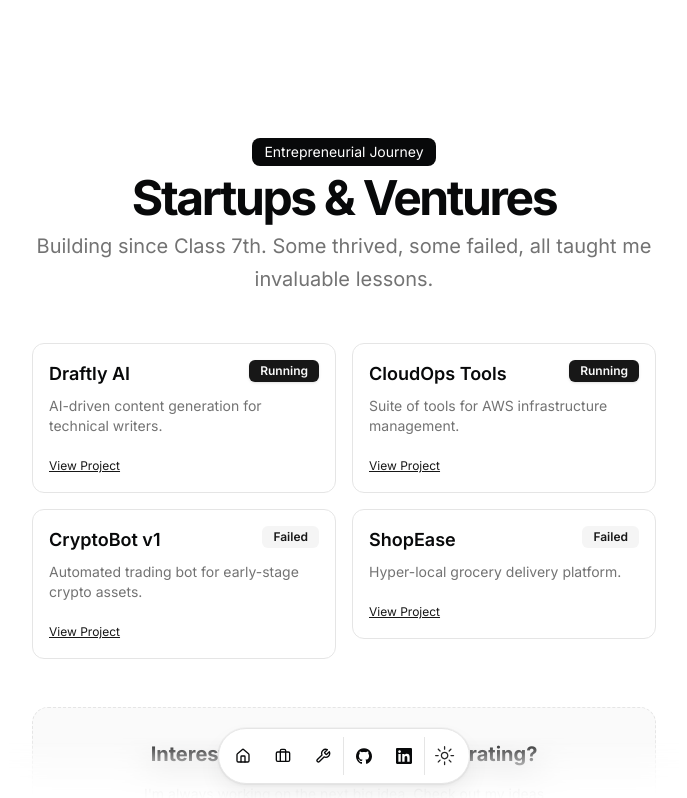
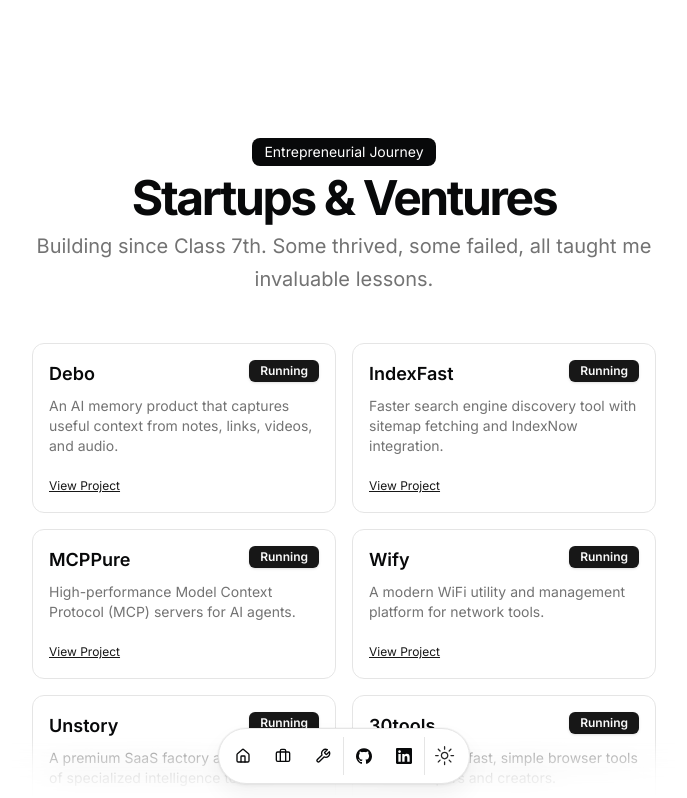
Before and after one commit to SH20RAJ/sh20raj.github.io, a Next.js app: page /startups in a window 1280 px wide. Shown: the top 798 px of the page, without its empty margins (296-983 px from the left). Built offline with nearby package versions, Linux system fonts and the light colour scheme.

Commit message:
feat: update projects and startup listings, remove local storage sync, and add cache-control meta tags

```diff
--- a/src/app/layout.tsx
+++ b/src/app/layout.tsx
@@ -148,6 +148,9 @@ export default function RootLayout({
   return (
     <html lang="en" suppressHydrationWarning>
       <head>
+        <meta httpEquiv="Cache-Control" content="no-cache, no-store, must-revalidate" />
+        <meta httpEquiv="Pragma" content="no-cache" />
+        <meta httpEquiv="Expires" content="0" />
         <script
           type="application/ld+json"
           dangerouslySetInnerHTML={{ __html: JSON.stringify(jsonLd) }}
--- a/src/app/projects-dump/page.tsx
+++ b/src/app/projects-dump/page.tsx
@@ -42,7 +42,7 @@ export default function ProjectsDumpPage() {
 
             <section id="projects">
                 <div className="grid grid-cols-1 gap-3 sm:grid-cols-2 max-w-[800px] mx-auto w-full">
-                    {data.projects.map((project, id) => (
+                    {data.projectsDump.map((project, id) => (
                         <BlurFade
                             key={`${project.title}-${id}`}
                             delay={BLUR_FADE_DELAY * 4 + id * 0.05}
--- a/src/app/projects/page.tsx
+++ b/src/app/projects/page.tsx
@@ -10,7 +10,7 @@ const BLUR_FADE_DELAY = 0.04;
 
 export default function ProjectsPage() {
     const { data } = useResume();
-    const bestProjects = data.projects.slice(0, 4);
+    const bestProjects = data.projects;
 
     return (
         <main className="flex flex-col min-h-[100dvh] space-y-10 py-12 px-4 md:px-6">
--- a/src/app/startups/page.tsx
+++ b/src/app/startups/page.tsx
@@ -13,28 +13,46 @@ const BLUR_FADE_DELAY = 0.04;
 
 const startups = [
   {
+    name: "Debo",
+    status: "Running",
+    description: "An AI memory product that captures useful context from notes, links, videos, and audio.",
+    link: "https://debo.life",
+  },
+  {
+    name: "IndexFast",
+    status: "Running",
+    description: "Faster search engine discovery tool with sitemap fetching and IndexNow integration.",
+    link: "https://indexfast.co",
+  },
+  {
+    name: "MCPPure",
+    status: "Running",
+    description: "High-performance Model Context Protocol (MCP) servers for AI agents.",
+    link: "https://mcppure.shraj.workers.dev/",
+  },
+  {
+    name: "Wify",
+    status: "Running",
+    description: "A modern WiFi utility and management platform for network tools.",
+    link: "https://wify.my",
+  },
+  {
+    name: "Unstory",
+    status: "Running",
+    description: "A premium SaaS factory and collection of specialized intelligence tools.",
+    link: "https://unstory.app",
+  },
+  {
+    name: "30tools",
+    status: "Running",
+    description: "A collection of fast, simple browser tools for developers and creators.",
+    link: "https://30tools.com",
+  },
+  {
     name: "Draftly AI",
     status: "Running",
     description: "AI-driven content generation for technical writers.",
     link: "https://draftly.ai",
-  },
-  {
-    name: "CloudOps Tools",
-    status: "Running",
-    description: "Suite of tools for AWS infrastructure management.",
-    link: "https://github.com/SH20RAJ/cloudops",
-  },
-  {
-    name: "CryptoBot v1",
-    status: "Failed",
-    description: "Automated trading bot for early-stage crypto assets.",
-    link: "https://github.com/sh20raj-dump",
-  },
-  {
-    name: "ShopEase",
-    status: "Failed",
-    description: "Hyper-local grocery delivery platform.",
-    link: "https://github.com/sh20raj-dump",
   },
 ];
 
--- a/src/data/resume.tsx
+++ b/src/data/resume.tsx
@@ -148,29 +148,6 @@ export const DATA = {
       video: "",
     },
     {
-      title: "30tools",
-      href: "https://30tools.com",
-      dates: "2025",
-      active: true,
-      description:
-        "A collection of fast, simple browser tools for developers, creators, and everyday users. Created SEO-focused tool pages with clean UX, fast client-side processing, and simple workflows. Most utility sites are slow, cluttered, and overloaded with ads — 30tools fixes that.",
-      technologies: ["Next.js", "TypeScript", "Browser APIs", "SEO", "Client-side Utilities"],
-      links: [
-        {
-          type: "Website",
-          href: "https://30tools.com",
-          icon: "globe",
-        },
-        {
-          type: "Source",
-          href: "https://github.com/SH20RAJ/30tools",
-          icon: "github",
-        },
-      ],
-      image: "https://socialify.git.ci/SH20RAJ/30tools/image?description=1&font=Inter&language=1&name=1&owner=1&pattern=Solid&theme=Auto",
-      video: "",
-    },
-    {
       title: "IndexFast",
       href: "https://indexfast.co",
       dates: "2025",
@@ -193,6 +170,100 @@ export const DATA = {
       image: "https://socialify.git.ci/SH20RAJ/indexfast/image?description=1&font=Inter&language=1&name=1&owner=1&pattern=Solid&theme=Auto",
       video: "",
     },
+    {
+      title: "MCPPure",
+      href: "https://mcppure.shraj.workers.dev/",
+      dates: "2025",
+      active: true,
+      description:
+        "High-performance Model Context Protocol (MCP) servers for AI agents. Provides essential context and tools for LLMs to interact with the real world through specialized servers.",
+      technologies: ["TypeScript", "Node.js", "AI", "MCP", "Cloudflare Workers"],
+      links: [
+        {
+          type: "Website",
+          href: "https://mcppure.shraj.workers.dev/",
+          icon: "globe",
+        },
+        {
+          type: "Source",
+          href: "https://github.com/SH20RAJ/mcppure",
+          icon: "github",
+        },
+      ],
+      image: "https://socialify.git.ci/SH20RAJ/mcppure/image?description=1&font=Inter&language=1&name=1&owner=1&pattern=Solid&theme=Auto",
+      video: "",
+    },
+    {
+      title: "Wify",
+      href: "https://wify.my",
+      dates: "2025",
+      active: true,
+      description:
+        "A modern WiFi utility and management platform designed for speed and simplicity. Build and manage high-speed network utilities and tools.",
+      technologies: ["Next.js", "TypeScript", "Cloudflare", "APIs"],
+      links: [
+        {
+          type: "Website",
+          href: "https://wify.my",
+          icon: "globe",
+        },
+        {
+          type: "Source",
+          href: "https://github.com/SH20RAJ/wify",
+          icon: "github",
+        },
+      ],
+      image: "https://socialify.git.ci/SH20RAJ/wify/image?description=1&font=Inter&language=1&name=1&owner=1&pattern=Solid&theme=Auto",
+      video: "",
+    },
+    {
+      title: "Unstory",
+      href: "https://unstory.app",
+      dates: "2024",
+      active: true,
+      description:
+        "A premium SaaS factory and collection of specialized intelligence tools. Building the next generation of digital products and high-authority publications.",
+      technologies: ["Next.js", "Tailwind CSS", "AI", "PostgreSQL", "SEO"],
+      links: [
+        {
+          type: "Website",
+          href: "https://unstory.app",
+          icon: "globe",
+        },
+        {
+          type: "Source",
+          href: "https://github.com/unstory-app",
+          icon: "github",
+        },
+      ],
+      image: "https://socialify.git.ci/unstory-app/unstory/image?description=1&font=Inter&language=1&name=1&owner=1&pattern=Solid&theme=Auto",
+      video: "",
+    },
+    {
+      title: "30tools",
+      href: "https://30tools.com",
+      dates: "2025",
+      active: true,
+      description:
+        "A collection of fast, simple browser tools for developers, creators, and everyday users. Created SEO-focused tool pages with clean UX and fast client-side processing.",
+      technologies: ["Next.js", "TypeScript", "Browser APIs", "SEO", "Client-side Utilities"],
+      links: [
+        {
+          type: "Website",
+          href: "https://30tools.com",
+          icon: "globe",
+        },
+        {
+          type: "Source",
+          href: "https://github.com/SH20RAJ/30tools",
+          icon: "github",
+        },
+      ],
+      image: "https://socialify.git.ci/SH20RAJ/30tools/image?description=1&font=Inter&language=1&name=1&owner=1&pattern=Solid&theme=Auto",
+      video: "",
+    },
+  ],
+  projectsDump: [
     {
       title: "Kishan AI",
       href: "https://kishanai.strivio.world",
--- a/src/lib/resume-context.tsx
+++ b/src/lib/resume-context.tsx
@@ -17,29 +17,10 @@ export function ResumeProvider({ children }: { children: React.ReactNode }) {
   const [data, setData] = useState<ResumeData>(INITIAL_DATA);
   const [isMounted, setIsMounted] = useState(false);
 
-  // Load from localStorage on mount
+  // Effect for mounting
   useEffect(() => {
     setIsMounted(true);
-    const savedData = localStorage.getItem("resume-data");
-    if (savedData) {
-      try {
-        const parsed = JSON.parse(savedData);
-        // Only update if it looks like our data structure
-        if (parsed && typeof parsed === "object" && "name" in parsed) {
-          setData(parsed);
-        }
-      } catch (e) {
-        console.error("Failed to parse saved resume data", e);
-      }
-    }
   }, []);
-
-  // Save to localStorage whenever data changes
-  useEffect(() => {
-    if (isMounted) {
-      localStorage.setItem("resume-data", JSON.stringify(data));
-    }
-  }, [data, isMounted]);
 
   const updateData = (newData: Partial<ResumeData>) => {
     setData((prev) => ({ ...prev, ...newData }));
@@ -47,7 +28,6 @@ export function ResumeProvider({ children }: { children: React.ReactNode }) {
 
   const resetData = () => {
     setData(INITIAL_DATA);
-    localStorage.removeItem("resume-data");
   };
 
   return (
```
